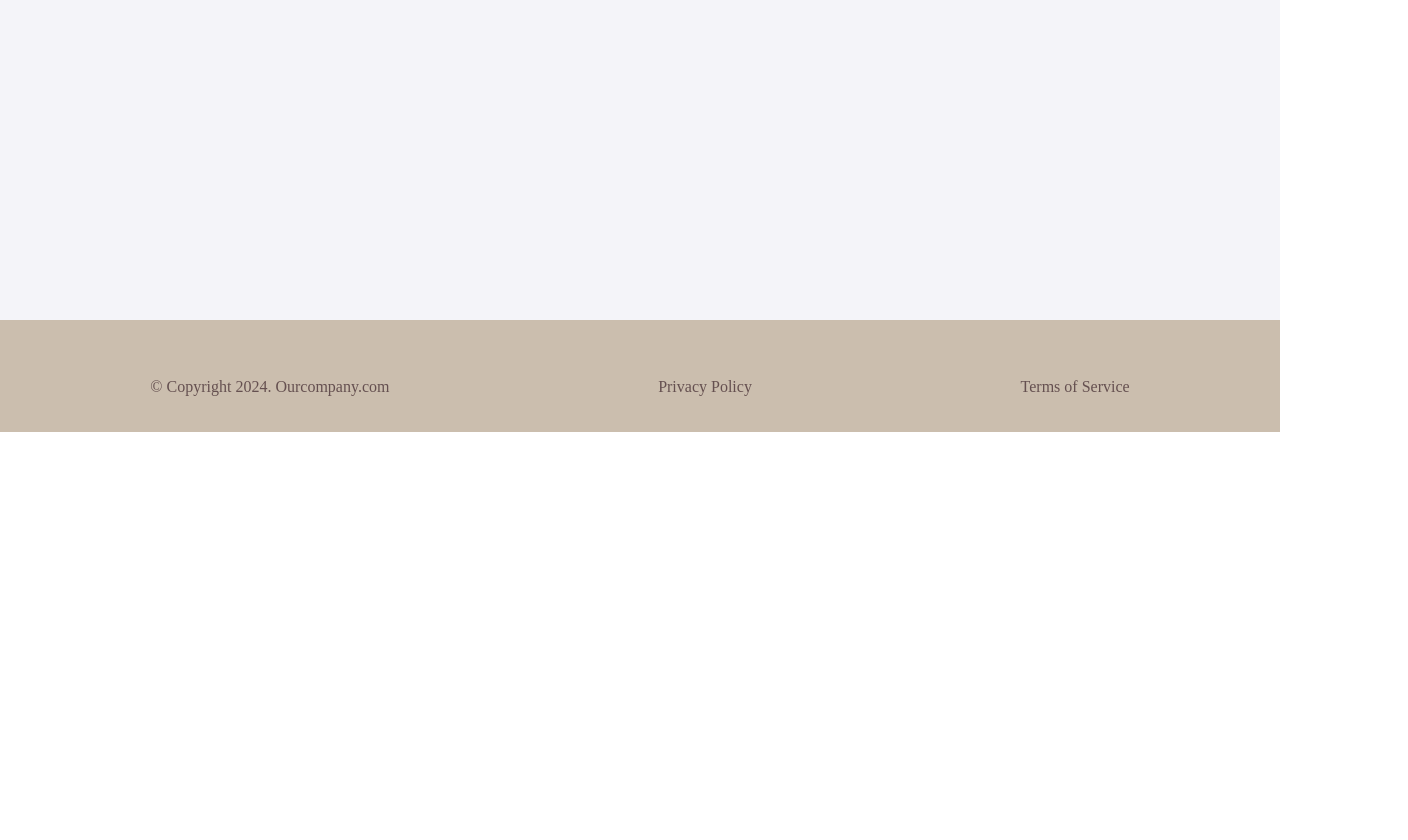
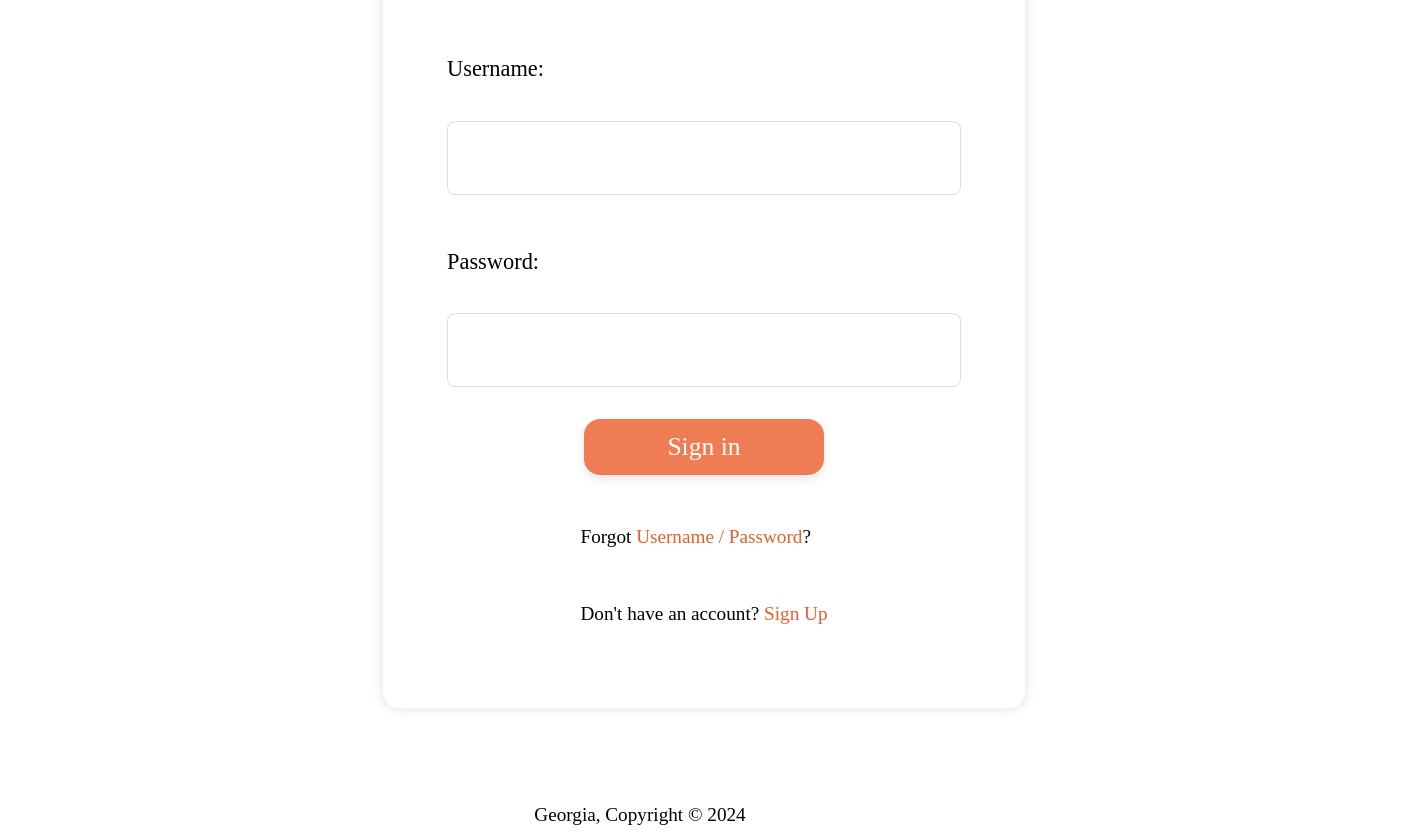
Before and after one commit to guranda26/online-shop, a Next.js app: page /login in a window 1280 px wide. Shown: the part 600-1440 px from the top of the page, 1408 px wide, since content can reach past the window. Before the commit the page ends 1032 px from the top, so only its background shows below. Built offline with nearby package versions, Linux system fonts and the light colour scheme.

Commit message:
add sign in and profile pages

```diff
--- /dev/null
+++ b/src/app/(auth)/layout.jsx
@@ -0,0 +1,22 @@
+export default function AuthLayout({ children }) {
+  return (
+    <>
+      <header className="login-header">
+        <img
+          className="login-header__logo"
+          src="../assets/logo.svg"
+          alt="Logo"
+          style={{ marginLeft: "8rem", marginTop: "1rem" }}
+        />
+      </header>
+
+      <main className="main">{children}</main>
+
+      <footer className="login-page-footer">
+        <p style={{ textAlign: "center" }} className="login-page-footer__txt">
+          Georgia, Copyright &copy; 2024
+        </p>
+      </footer>
+    </>
+  );
+}
--- /dev/null
+++ b/src/app/(auth)/login/LoginPage.css
@@ -0,0 +1,123 @@
+.main {
+  max-width: 144rem;
+  margin: 0 auto;
+  padding: 0 4rem;
+  width: 100%;
+  display: flex;
+  flex-direction: column;
+  align-items: center;
+}
+
+.login-page__wrapper {
+  border-radius: 1rem;
+  padding: 4rem;
+  display: flex;
+  flex-direction: column;
+  align-items: center;
+  gap: 4rem;
+  max-width: fit-content;
+  box-shadow: 0 0 10px 3px #e9ecef;
+}
+
+.login-header {
+  display: flex;
+  flex-direction: column;
+  align-items: flex-start;
+  width: 100%;
+  margin-bottom: 6rem;
+  padding: 1rem 0;
+}
+
+.login-header__logo {
+  width: 15rem;
+}
+
+.login-form-wrapper {
+  display: flex;
+  flex-direction: column;
+  align-items: center;
+  gap: 2rem;
+}
+
+.login-form {
+  display: flex;
+  flex-direction: column;
+  align-items: center;
+  gap: 2rem;
+}
+
+.login-input__label {
+  display: flex;
+  flex-direction: column;
+  gap: 1rem;
+}
+
+.login-label__txt {
+  font-size: 1.4rem;
+  font-weight: 500;
+}
+
+.login-input {
+  border: 1px solid #dcdee0;
+  border-radius: 0.5rem;
+  padding: 0.5rem 1rem;
+  width: 30rem;
+  height: 3.5rem;
+  font-family: inherit;
+  font-size: 1.4rem;
+  transition: all 0.3s;
+  outline: none;
+}
+
+.login-input:focus {
+  border: 1px solid #868e96;
+}
+
+.error-message {
+  font-size: 1.4rem;
+  color: red;
+}
+
+.login-button {
+  padding: 0.8rem;
+  font-size: 1.6rem;
+  width: 15rem;
+  background-color: #ec5e2acf;
+  border: 0;
+  color: #fff;
+  border-radius: 1rem;
+  cursor: pointer;
+  transition: background-color 0.3s ease, box-shadow 0.3s ease,
+    opacity 0.3s ease;
+  font-family: inherit;
+  box-shadow: 0 4px 10px rgba(0, 0, 0, 0.1);
+}
+
+.login-button:hover {
+  background-color: #ec5e2a;
+  box-shadow: 0 8px 12px rgba(0, 0, 0, 0.2);
+  opacity: 0.95;
+}
+
+.login-footer {
+  display: flex;
+  flex-direction: column;
+  gap: 1rem;
+}
+
+.login-footer-txt {
+  font-size: 1.2rem;
+  font-weight: 500;
+}
+
+.highlight {
+  color: #ec5e2a;
+}
+
+.login-page-footer {
+  margin-top: 6rem;
+}
+
+.login-page-footer__txt {
+  font-size: 1.2rem;
+}
--- /dev/null
+++ b/src/app/(auth)/login/page.jsx
@@ -0,0 +1,79 @@
+"use client";
+
+import { useState } from "react";
+import { useRouter } from "next/navigation";
+// import Button from "../../components/buttons/Button";
+// import Loading from "../../loading";
+import { useAuthRedirect } from "../../hooks/useAuthRedirect";
+import { useAuth } from "../../hooks/useAuth";
+import "./LoginPage.css";
+import LoadingSpinner from "../../components/Loader";
+
+export default function LoginPage() {
+  const [username, setUsername] = useState("");
+  const [password, setPassword] = useState("");
+  const router = useRouter();
+
+  const loadingRedirect = useAuthRedirect();
+  const { checkAuth, loading, error, setError } = useAuth();
+
+  async function handleSubmit(e) {
+    e.preventDefault();
+    if (!username || !password) {
+      setError("Please enter both username and password.");
+      return;
+    }
+    const success = await checkAuth(username, password);
+    if (success) {
+      router.push("/home");
+    }
+  }
+
+  if (loadingRedirect || loading) {
+    return <LoadingSpinner />;
+  }
+
+  return (
+    <div className="login-page__wrapper">
+      <h1 className="section-header">Login form</h1>
+
+      <div className="login-form-wrapper">
+        <form className="login-form" onSubmit={handleSubmit}>
+          <label className="login-input__label" htmlFor="username">
+            <p className="login-label__txt">Username:</p>
+            <input
+              value={username}
+              className="login-input"
+              type="text"
+              id="username"
+              onChange={(e) => setUsername(e.target.value)}
+            />
+          </label>
+          <label className="login-input__label" htmlFor="password">
+            <p className="login-label__txt">Password:</p>
+            <input
+              value={password}
+              className="login-input"
+              type="password"
+              id="password"
+              onChange={(e) => setPassword(e.target.value)}
+            />
+          </label>
+          <button type="submit" className=" login-button">
+            Sign in
+          </button>
+        </form>
+
+        {error && <p className="error-message">{error}</p>}
+        <div className="login-footer">
+          <p className="login-footer-txt">
+            Forgot <span className="highlight">Username / Password</span>?
+          </p>
+          <p className="login-footer-txt">
+            Don't have an account? <span className="highlight">Sign Up</span>
+          </p>
+        </div>
+      </div>
+    </div>
+  );
+}
--- /dev/null
+++ b/src/app/(dashboard)/profile/Profile.css
@@ -0,0 +1,160 @@
+.main {
+  display: flex;
+  flex-direction: column;
+  justify-content: center;
+  align-items: center;
+  gap: 10rem;
+  width: 100%;
+  max-width: 144rem;
+  margin: 0 auto;
+  padding: 0 4rem;
+}
+
+.profile-wrapper {
+  display: flex;
+  flex-direction: column;
+  align-items: center;
+  gap: 5rem;
+}
+
+.profile-content {
+  display: grid;
+  grid-template-columns: 1fr 2fr;
+  column-gap: 10rem;
+  width: 100%;
+}
+
+.profile-media-wrapper {
+  display: flex;
+  flex-direction: column;
+  gap: 4rem;
+  align-items: center;
+  background-color: #f1f3f5;
+  border-radius: 5px;
+  padding: 4rem;
+}
+
+.profile__img-wrapper {
+  display: flex;
+  flex-direction: column;
+  align-items: center;
+  gap: 0.8rem;
+}
+
+.profile__img-box {
+  display: flex;
+  justify-content: center;
+  align-items: center;
+  width: 10rem;
+  height: 10rem;
+  border: 2px solid #ec5e2a;
+  background-color: #fff;
+
+  border-radius: 50%;
+  overflow: hidden;
+}
+
+.profile__img {
+  width: 70%;
+}
+
+.profile__icon {
+  width: 100%;
+}
+
+.profile__img-edit {
+  display: flex;
+  justify-content: center;
+  align-items: center;
+  font-size: 1.6rem;
+  gap: 0.5rem;
+  cursor: pointer;
+  color: #868e96;
+  transition: all 0.3s;
+}
+
+.profile__img-edit:hover {
+  color: #495057;
+}
+
+.profile__img-edit:hover .edit-icon path {
+  fill: #495057;
+}
+
+.profile-txt-wrapper {
+  display: flex;
+  flex-direction: column;
+  gap: 2rem;
+  align-items: flex-start;
+}
+
+.edit-icon {
+  width: 2rem;
+}
+
+.edit-icon path {
+  fill: #868e96;
+  transition: all 0.3s;
+}
+
+.profile-txt {
+  font-size: 1.4rem;
+  color: #000;
+}
+
+/* Profile form */
+.profile__info {
+  display: flex;
+  flex-direction: column;
+  align-items: center;
+  gap: 3rem;
+  width: 100%;
+  background-color: #f1f3f5;
+  border-radius: 5px;
+  padding: 4rem;
+}
+
+.profile__form {
+  display: flex;
+  flex-direction: column;
+  gap: 2rem;
+  width: 70%;
+}
+
+.profile-info-header {
+  font-size: 2.2rem;
+  font-weight: 600;
+}
+
+.input-box {
+  display: flex;
+  flex-direction: column;
+  justify-content: space-between;
+  align-items: flex-start;
+  gap: 0.5rem;
+  width: 100%;
+}
+
+.profile__input {
+  border-radius: 5px;
+  height: 3rem;
+  border: 1px solid #dcdee0;
+  width: 100%;
+  padding: 1.5rem 1rem;
+  font-size: 1.4rem;
+  color: #343a40;
+  font-family: inherit;
+}
+
+.profile__input:focus {
+  outline: 1px solid #ced4da;
+  box-shadow: none;
+  box-shadow: none;
+}
+
+.input-label {
+  font-size: 1.4rem;
+  color: #868e96;
+  cursor: pointer;
+  transition: all 0.3s;
+}
--- /dev/null
+++ b/src/app/hooks/useAuth.js
@@ -0,0 +1,43 @@
+"use client";
+
+import { useState } from "react";
+
+export function useAuth() {
+  const [error, setError] = useState(null);
+  const [loading, setLoading] = useState(false);
+
+  const checkAuth = async (username, password) => {
+    setLoading(true);
+    setError(null);
+
+    try {
+      const res = await fetch("https://dummyjson.com/auth/login", {
+        method: "POST",
+        headers: { "Content-Type": "application/json" },
+        body: JSON.stringify({
+          username,
+          password,
+          expiresInMins: 60 * 24 * 7,
+        }),
+      });
+
+      if (!res.ok) {
+        throw new Error("Invalid username or password. Please try again.");
+      }
+
+      const data = await res.json();
+
+      // If login is successful, store authentication status and navigate to home
+      localStorage.setItem("isAuth", JSON.stringify(true));
+      localStorage.setItem("accessToken", data.accessToken);
+      return true;
+    } catch (err) {
+      setError("Invalid username or password. Please try again.");
+      return false;
+    } finally {
+      setLoading(false);
+    }
+  };
+
+  return { checkAuth, loading, error, setError };
+}
--- /dev/null
+++ b/src/app/hooks/useAuthRedirect.jsx
@@ -0,0 +1,20 @@
+"use client";
+
+import { useState, useEffect } from "react";
+import { useRouter } from "next/navigation";
+
+export function useAuthRedirect() {
+  const [loading, setLoading] = useState(true);
+  const router = useRouter();
+
+  useEffect(() => {
+    const isLoggedIn = JSON.parse(localStorage.getItem("isAuth"));
+    if (isLoggedIn) {
+      router.push("/home");
+    } else {
+      setLoading(false);
+    }
+  }, [router]);
+
+  return loading;
+}
--- a/src/styles/ProfilePage.css
+++ b/src/styles/ProfilePage.css
@@ -7,6 +7,10 @@
   min-height: 100vh;
   background: linear-gradient(135deg, #8232d8 0%, #3a80f8 100%);
   font-family: "Arial", sans-serif;
+}
+
+.form-input span:not(last-of-type) {
+  margin-right: 5px;
 }
 
 .profile-title {
```
Also changed, not shown: src/app/(dashboard)/profile/page.jsx (+51 -25 lines).
